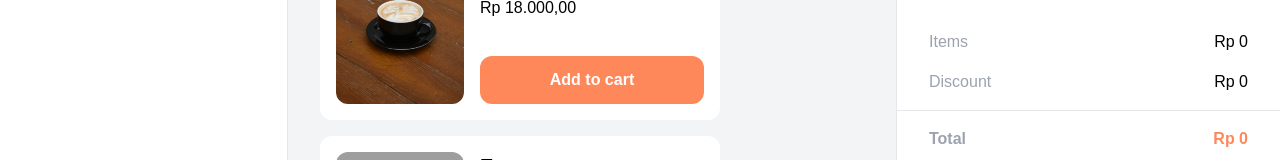
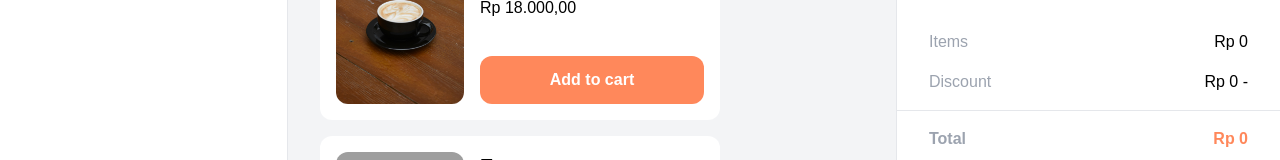
Before and after one commit to sanzskuy09/pos-coffe-next, a Next.js app: page /order/dashboard in a window 1280 px wide. Shown: the part 526-686 px from the top of the page. Built offline with nearby package versions, Linux system fonts and the light colour scheme; grey boxes are pictures that could not be loaded.

Commit message:
feat: tambah '-' setelah title discount

```diff
--- a/src/components/SidebarCart/index.js
+++ b/src/components/SidebarCart/index.js
@@ -87,7 +87,6 @@ const SidebarCart = () => {
           <p className="text-sm text-slate-400">user@gmail.com</p>
         </div>
       </div>
-      {/* <div>Search: {isShow ? "Show" : "Hide"}</div> */}
 
       <div className="flex-1 flex flex-col">
         <div className="flex justify-between px-8 py-4">
@@ -107,7 +106,7 @@ const SidebarCart = () => {
             </div>
             <div className="flex justify-between px-8">
               <p className="text-gray-400 font-medium">Discount</p>
-              <p className="font-medium">{convertToRupiah(totalDisc)}</p>
+              <p className="font-medium">{convertToRupiah(totalDisc)} -</p>
             </div>
             <hr className="px-8" />
             <div className="flex justify-between px-8">
```
